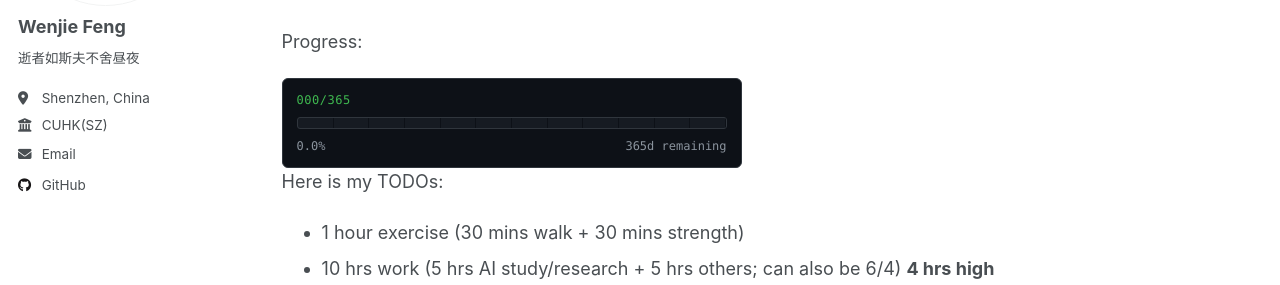
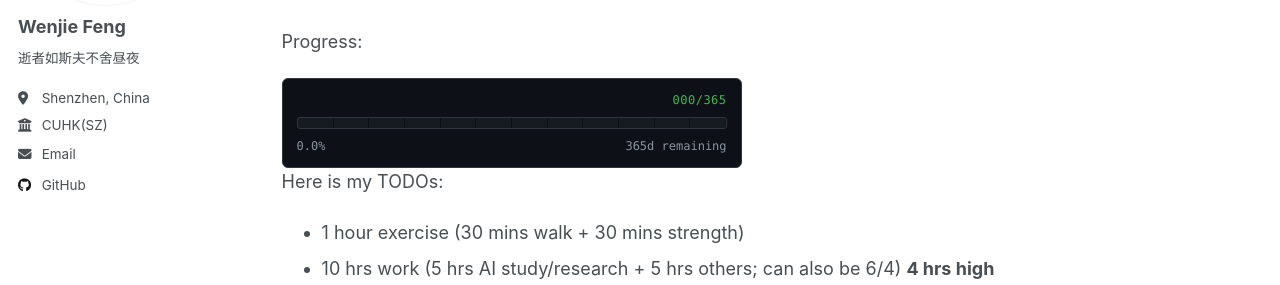
Before and after one commit to wenjiefeng04/wenjiefeng04.github.io, a Jekyll site: the page built from _pages/about.md, in a window 1280 px wide. Shown: the part 268-553 px from the top of the page. Built offline with Jekyll 4.4.1, drawn with Linux system fonts in a browser that asks for light colours.

Commit message:
fix the progress bar

```diff
--- a/_includes/progress-bar.html
+++ b/_includes/progress-bar.html
@@ -6,7 +6,7 @@
 <div style="font-family:'JetBrains Mono','Fira Code',Consolas,monospace;
             background:#0d1117; border:1px solid #30363d; border-radius:6px;
             max-width:460px; padding:12px 14px; color:#c9d1d9;">
-  <div style="display:flex; justify-content:space-between; font-size:12px;
+  <div style="display:flex; justify-content:flex-end; font-size:12px;
               color:#8b949e; margin-bottom:8px; letter-spacing:.5px;">
     <!-- <span>~/2026 $ cat progress.status</span> -->
     <span style="color:#3fb950;">{% if day < 100 %}0{% endif %}{% if day < 10 %}0{% endif %}{{ day }}/{{ total }}</span>
```
